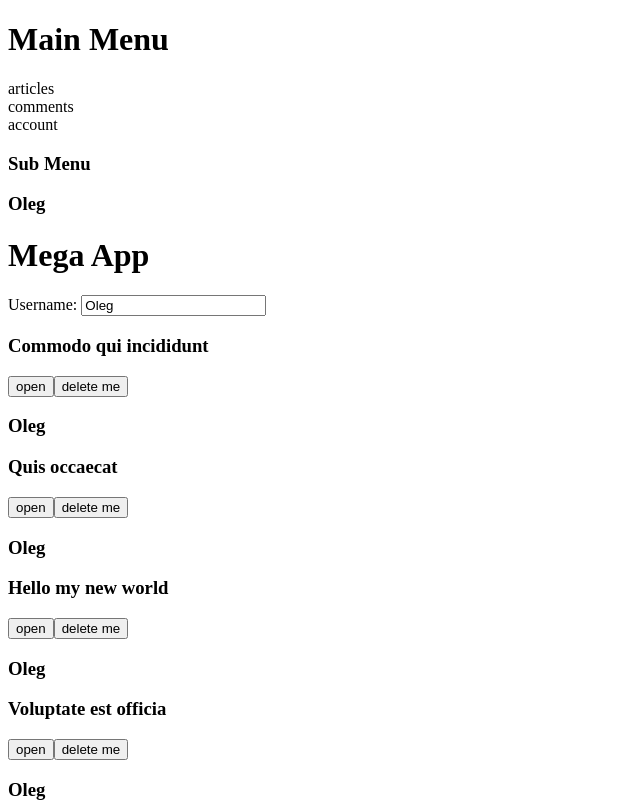
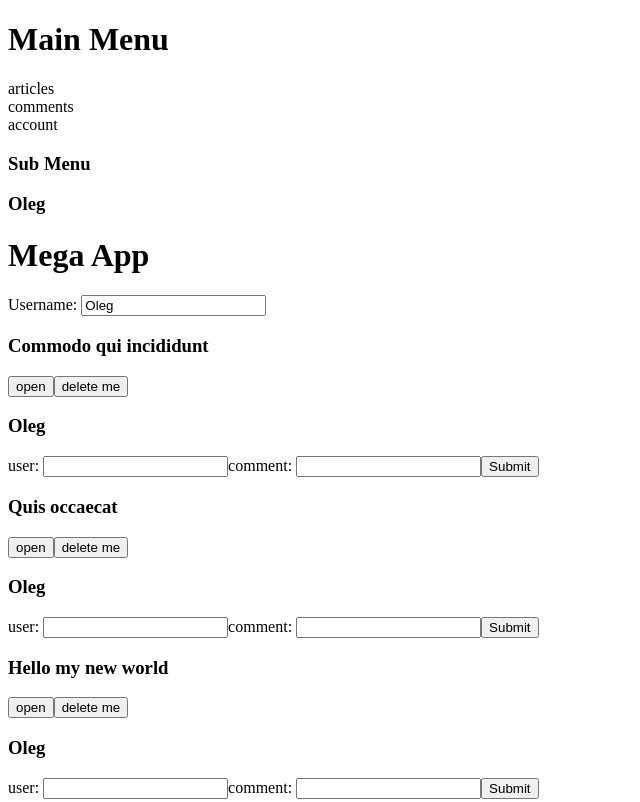
Before and after one commit to romabelka/ok-react, a React (Create React App) app: page / in a window 1280 px wide. Shown: the top 802 px of the page, without its empty margins (0-640 px from the left). Built offline with nearby package versions, Linux system fonts and the light colour scheme.

Commit message:
add comment functionality

```diff
--- a/src/article-new.tsx
+++ b/src/article-new.tsx
@@ -3,6 +3,8 @@ import {IArticle} from './article'
 import userContext from './contexts/username';
 import articlesStore from './stores'
 import CommentList from './components/comment-list'
+import CommentForm from './components/comment-form'
+import {observer} from 'mobx-react'
 
 interface Props {
     article: IArticle,
@@ -10,7 +12,7 @@ interface Props {
     onBtnClick: (article: IArticle) => void
 }
 
-export default function ArticleNew({ article, isOpen, onBtnClick }: Props) {
+export default observer(function ArticleNew({ article, isOpen, onBtnClick }: Props) {
     const username = useContext(userContext)
     return (
         <div>
@@ -26,6 +28,7 @@ export default function ArticleNew({ article, isOpen, onBtnClick }: Props) {
                 <CommentList comments={article.comments}/>
             </section>}
             <h3>{username}</h3>
+            <CommentForm articleId={article.id}/>
         </div>
     )
-}
+})
--- /dev/null
+++ b/src/components/comment-form.tsx
@@ -0,0 +1,38 @@
+import * as React from 'react'
+import {action, observable} from 'mobx'
+import {observer} from 'mobx-react'
+import articleStore from '../stores'
+
+interface Props {
+    articleId: string
+}
+
+interface State {
+}
+
+@observer
+export default class CommentForm extends React.Component<Props, State> {
+    @observable user = ''
+    @observable comment = ''
+
+    @action handleUserChange = (ev: React.ChangeEvent<HTMLInputElement>) => this.user = ev.target.value
+    @action handleCommentChange = (ev: React.ChangeEvent<HTMLInputElement>) => this.comment = ev.target.value
+
+    submit = (ev: React.FormEvent) => {
+        ev.preventDefault()
+        articleStore.addComment({
+            user: this.user,
+            text: this.comment
+        }, this.props.articleId)
+    }
+
+    render() {
+        return (
+            <form onSubmit = {this.submit}>
+                user: <input value={this.user} onChange={this.handleUserChange}/>
+                comment: <input value={this.comment} onChange={this.handleCommentChange} />
+                <button>Submit</button>
+            </form>
+        )
+    }
+}
--- a/src/components/comment-list.tsx
+++ b/src/components/comment-list.tsx
@@ -1,6 +1,7 @@
 import * as React from 'react'
 import {IComment} from '../article'
 import Comment from './comment'
+import {observer} from 'mobx-react'
 
 interface Props {
     comments?: IComment[]
@@ -9,6 +10,7 @@ interface Props {
 interface State {
 }
 
+@observer
 export default class CommentList extends React.Component<Props, State> {
     render() {
         const {comments} = this.props
--- a/src/components/comment.tsx
+++ b/src/components/comment.tsx
@@ -1,5 +1,6 @@
 import * as React from 'react'
 import {IComment} from '../article'
+import {observer} from 'mobx-react'
 
 interface Props {
     comment: IComment
@@ -8,6 +9,7 @@ interface Props {
 interface State {
 }
 
+@observer
 export default class Comment extends React.Component<Props, State> {
     render() {
         return (
--- a/src/fixtures.json
+++ b/src/fixtures.json
@@ -154,6 +154,7 @@
     "date": "2016-06-08T19:03:23.000Z",
     "title": "Lorem Ipsum dolor",
     "text":
-      "Commodo laborum sit nostrud reprehenderit cupidatat officia laboris. Ipsum minim culpa in enim. Voluptate dolor ea irure nisi incididunt enim magna.\n\nCupidatat quis cillum velit culpa tempor esse irure nostrud ea consectetur officia fugiat irure qui. Enim quis officia do in. Velit veniam ipsum consequat aliqua duis voluptate. Minim nisi ex aute ad.\n\nNisi Lorem ex tempor adipisicing labore. Quis occaecat fugiat pariatur labore culpa cillum laboris. Labore occaecat ut laborum sit ex do sit. Deserunt consectetur elit aute laboris est deserunt officia ullamco sit laboris officia aliquip. Aliqua ut sunt nostrud voluptate excepteur quis incididunt Lorem ut."
+      "Commodo laborum sit nostrud reprehenderit cupidatat officia laboris. Ipsum minim culpa in enim. Voluptate dolor ea irure nisi incididunt enim magna.\n\nCupidatat quis cillum velit culpa tempor esse irure nostrud ea consectetur officia fugiat irure qui. Enim quis officia do in. Velit veniam ipsum consequat aliqua duis voluptate. Minim nisi ex aute ad.\n\nNisi Lorem ex tempor adipisicing labore. Quis occaecat fugiat pariatur labore culpa cillum laboris. Labore occaecat ut laborum sit ex do sit. Deserunt consectetur elit aute laboris est deserunt officia ullamco sit laboris officia aliquip. Aliqua ut sunt nostrud voluptate excepteur quis incididunt Lorem ut.",
+    "comments": []
   }
 ]
--- a/src/index.tsx
+++ b/src/index.tsx
@@ -2,5 +2,8 @@ import * as React from 'react'
 import * as ReactDOM from 'react-dom'
 import articles from './fixtures.json'
 import App from './app'
+import stores from './stores'
+
+(window as any).store = stores
 
 ReactDOM.render(<App articles={articles}/>, document.getElementById('root'))
--- a/src/stores/articles.ts
+++ b/src/stores/articles.ts
@@ -1,5 +1,11 @@
-import {observable, computed, autorun, action} from 'mobx'
+import {observable, computed, autorun, action, set} from 'mobx'
 import defaultArticles from '../fixtures.json'
+import {IArticle} from '../article'
+
+interface ICommentInput {
+    text: string
+    user: string
+}
 
 export default class ArticlesStore {
     constructor() {
@@ -17,6 +23,17 @@ export default class ArticlesStore {
     private processData = () => {
     }
 
+    getById = (id: string): IArticle | undefined => this.entities.find(article => article.id === id)
+
+    @action addComment = (comment: ICommentInput, articleId: string) => {
+        const article = this.getById(articleId)
+
+        if (article) {
+            if (!article.comments) set(article,{comments: []})
+            article.comments!.push({id: Date.now().toString(), ...comment})
+        }
+    }
+
     @action addArticle = (article: typeof defaultArticles[0]) => {}
 
     @action deleteArticle = (id: string) => {
```
